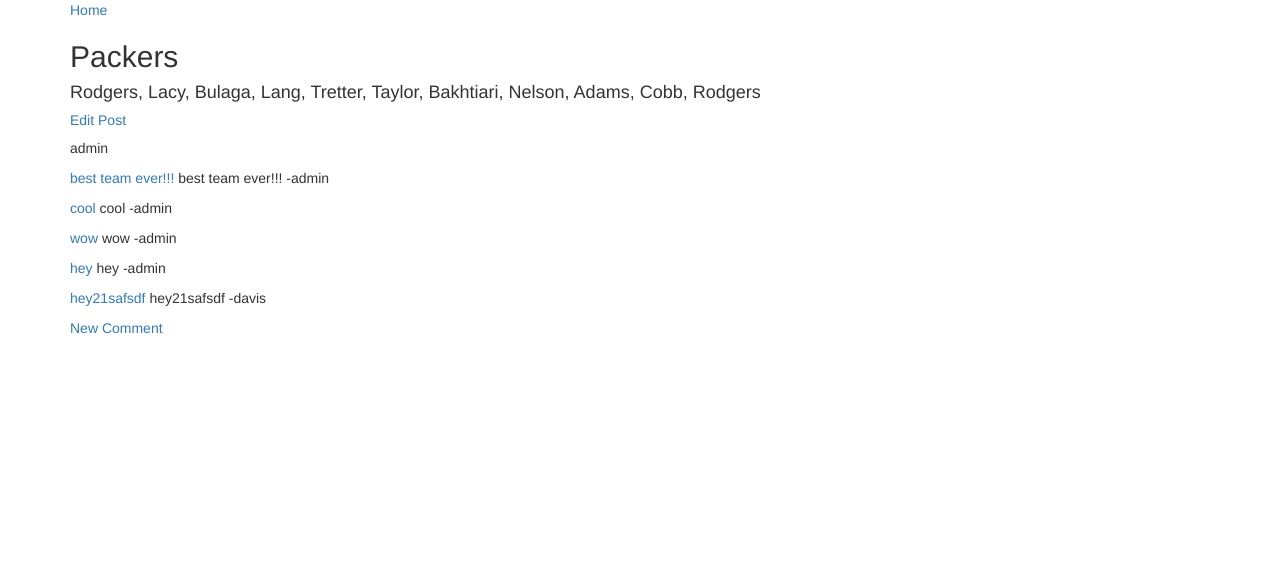
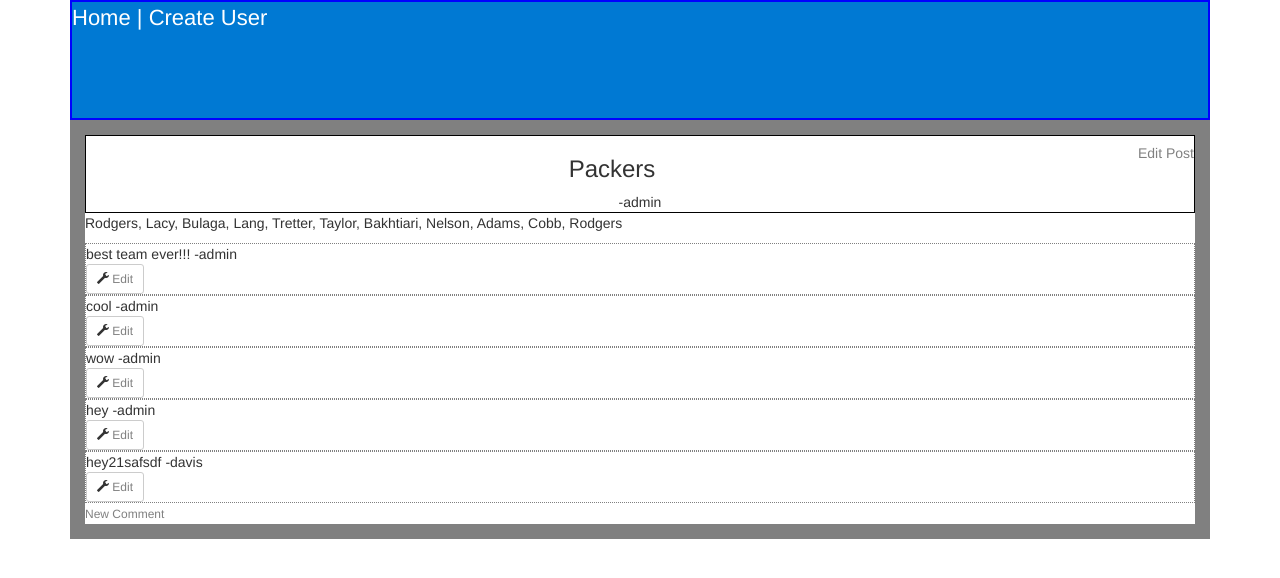
Before and after one commit to cjredmond/reddit_remake_django, a Django app: page /posts/1/ in a window 1280 px wide. Shown: the top 578 px of the page. Run offline with Django 3.2, Linux system fonts and the light colour scheme; data comes from the database, SQL or seed files in the repository; both versions use the stored data as it was after the commit; some libraries are stand-ins or nearby versions.

Commit message:
end of saturday work

```diff
--- /dev/null
+++ b/reddit_remake/app/static/css/theme.css
@@ -0,0 +1,39 @@
+.links {
+  color: white;
+  background: #0079d3;
+  height: 120px;
+  border: 2px solid blue;
+  font-size: 22px;
+  }
+.container a:link{ color: grey;
+                   font-size: 20px; }
+.container a:visited { color: grey; }
+#top a:link { color: white; }
+#top a:visited { color: white; }
+#top a:link { font-size: 22px;
+              padding-top: 10px;
+            }
+.title {
+  text-align: center;
+  border: solid 1px black;
+}
+.title a:link { float: right ;
+                font-size: 14px;}
+.box {
+  border: 15px solid grey;
+}
+.sub_item {
+  height: 50px;
+  border: solid 1px black
+}
+
+.post_item {
+  height: 50px;
+  border: dotted 1px black;
+}
+.post_item a:link { font-size: 18px; }
+
+.comment_section a:link { font-size: 12px;}
+.comment {
+  border: dotted 1px grey;
+}
--- a/reddit_remake/app/views.py
+++ b/reddit_remake/app/views.py
@@ -6,10 +6,18 @@
 from django.contrib.auth.models import User
 from django.contrib.auth.forms import UserCreationForm
 from django.urls import reverse
+import operator
 
 class SubredditView(ListView):
     template_name = "subreddits.html"
     model = Subreddit
+    def get_context_data(self):
+        context = super().get_context_data()
+        subs = Subreddit.objects.all()
+        order = sorted(subs, key=operator.attrgetter('creation_time'))
+        order.reverse()
+        context["twenty"] = order
+        return context
 
 class PostListView(ListView):
     model = Post
@@ -17,6 +25,10 @@
     def get_context_data(self):
         context = super().get_context_data()
         context["sub"] = Subreddit.objects.get(id=self.kwargs['pk'])
+        p = Post.objects.filter(subreddit = self.kwargs['pk'])
+        order = sorted(p, key=operator.attrgetter('creation_time'))
+        order.reverse()
+        context["twenty"] = order[:20]
         return context
 
     def get_queryset(self):
@@ -56,7 +68,7 @@
     fields = ('text',)
     success_url = "/subreddits"
     #def get_success_url(self, **kwargs):
-        #return reverse('comment_list_view', self.post.id)
+        #return reverse('comment_list_view', args=self.kwargs['pk']), self.kwargs['ck'] ) )
 
 
 class SubredditCreateView(CreateView):
--- a/reddit_remake/reddit_remake/urls.py
+++ b/reddit_remake/reddit_remake/urls.py
@@ -16,5 +16,7 @@
     url(r'^create_user/$', UserCreateView.as_view(), name="user_create_view"),
     url(r'^posts/(?P<pk>\d+)/update/$', PostUpdateView.as_view(), name="post_update_view"),
     url(r'^', include('django.contrib.auth.urls')),
+    #url(r'^posts/(?P<pk>\d+)/comment_update/(?P<ck>\d+)$', CommentUpdateView.as_view(), name="comment_update_view"),
     url(r'^comment_update/(?P<pk>\d+)$', CommentUpdateView.as_view(), name="comment_update_view"),
+
 ]
--- a/reddit_remake/templates/app/comment_list.html
+++ b/reddit_remake/templates/app/comment_list.html
@@ -1,22 +1,37 @@
 {% extends 'base.html'%}
 
 {% block content%}
-<h2>{{post}}</h2>
-<h4>{{post.body}}</h4>
+<div class="title">
+
 <h5><a href="{% url 'post_update_view' post.id %}">Edit Post</a></h5>
+
+
+<h3>{{post}}</h3>  -{{ post.user }}</div>
+<div class="post">
+{{post.body}}</div>
+
+
 <p>
-  {{ post.user }}
+
   {% if post.is_hot%}
   <h4>HOT</h4>
   {% endif %}
 </p>
+<div class="comment_section">
+
+
 {% for com in object_list%}
 
-<p>
-  <a href="{% url 'comment_update_view' com.id%}">{{com.text}}</a>
-  {{com.text}} -{{com.user}}
-</p>
+<div class="comment">
+  {{com.text}} -{{com.user}} <br>
 
+
+
+<button type="button" class="btn btn-default btn-sm">
+  <span class="glyphicon glyphicon-wrench" aria-hidden="true"></span> <a href="{% url 'comment_update_view' com.id%}">Edit</a>
+</button>
+</div>
 {% endfor %}
 <a href="{% url 'comment_create_view' post.id %}">New Comment</a>
+</div>
 {% endblock %}
--- a/reddit_remake/templates/base.html
+++ b/reddit_remake/templates/base.html
@@ -1,23 +1,28 @@
 {% load staticfiles %}
+
 <!DOCTYPE html>
 <html>
   <head>
     <meta charset="utf-8">
     <title></title>
     <link rel="stylesheet" href="{% static 'css/bootstrap.css' %}" media="screen" title="no title">
+    <link rel="stylesheet" type="text/css" href="{% static 'css/theme.css' %}" />
   </head>
   <body>
     <div class="container">
 
 
-    <div class="links">
-      <a href="{% url 'subreddits_view'%}">Home</a>
+    <div class="links" id="top">
+      <a href="{% url 'subreddits_view'%}">Home</a> | <a href="{% url 'user_create_view'%}">Create User</a>
 
     </div>
+<div class="box">
+
 
     {% block content %}
 
         {% endblock %}
+        </div>
       </div>
   </body>
 </html>
```
Also changed, not shown: reddit_remake/templates/app/post_list.html (+12 -6 lines), reddit_remake/templates/subreddits.html (+8 -6 lines), reddit_remake/db.sqlite3.
